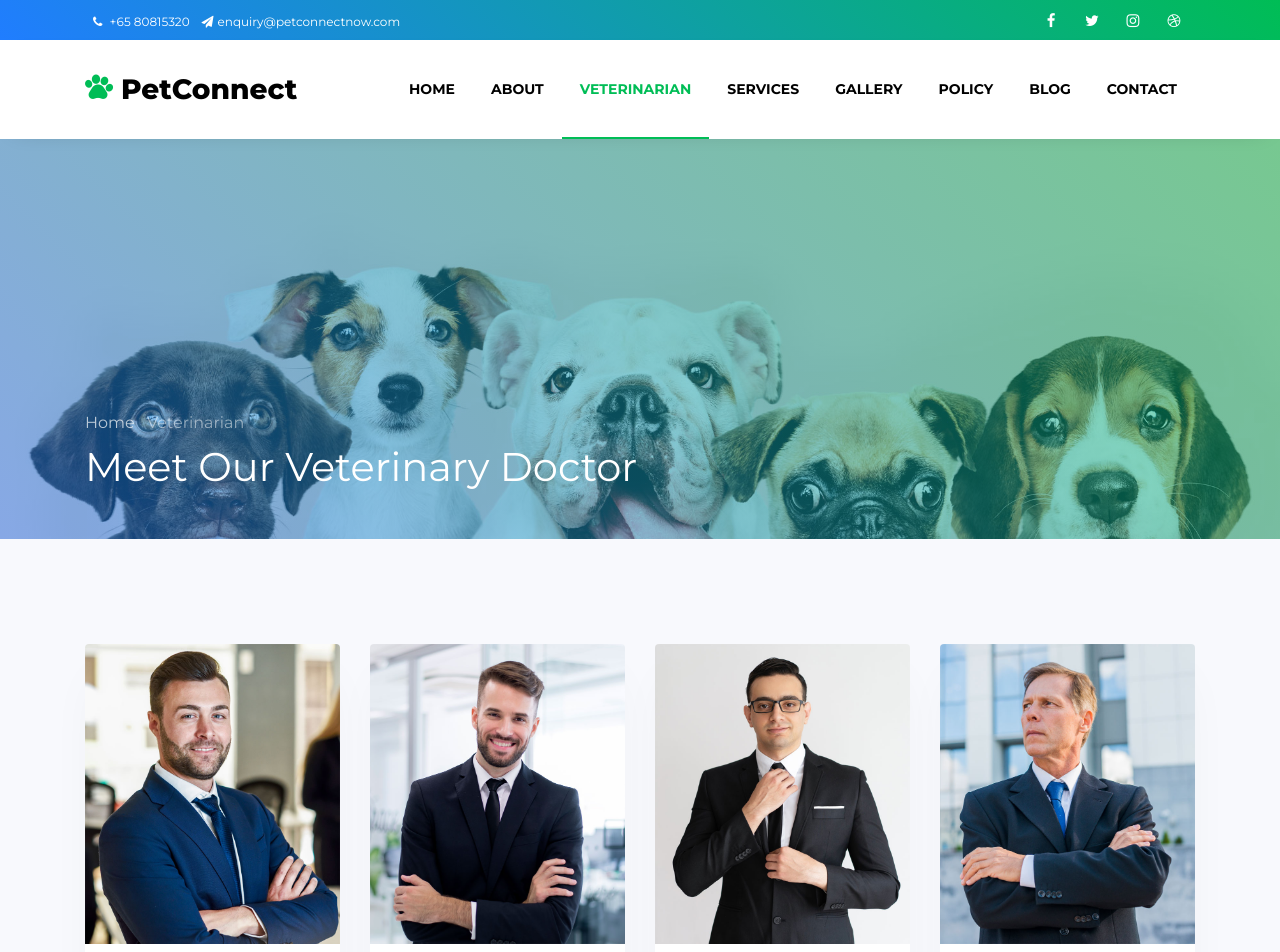
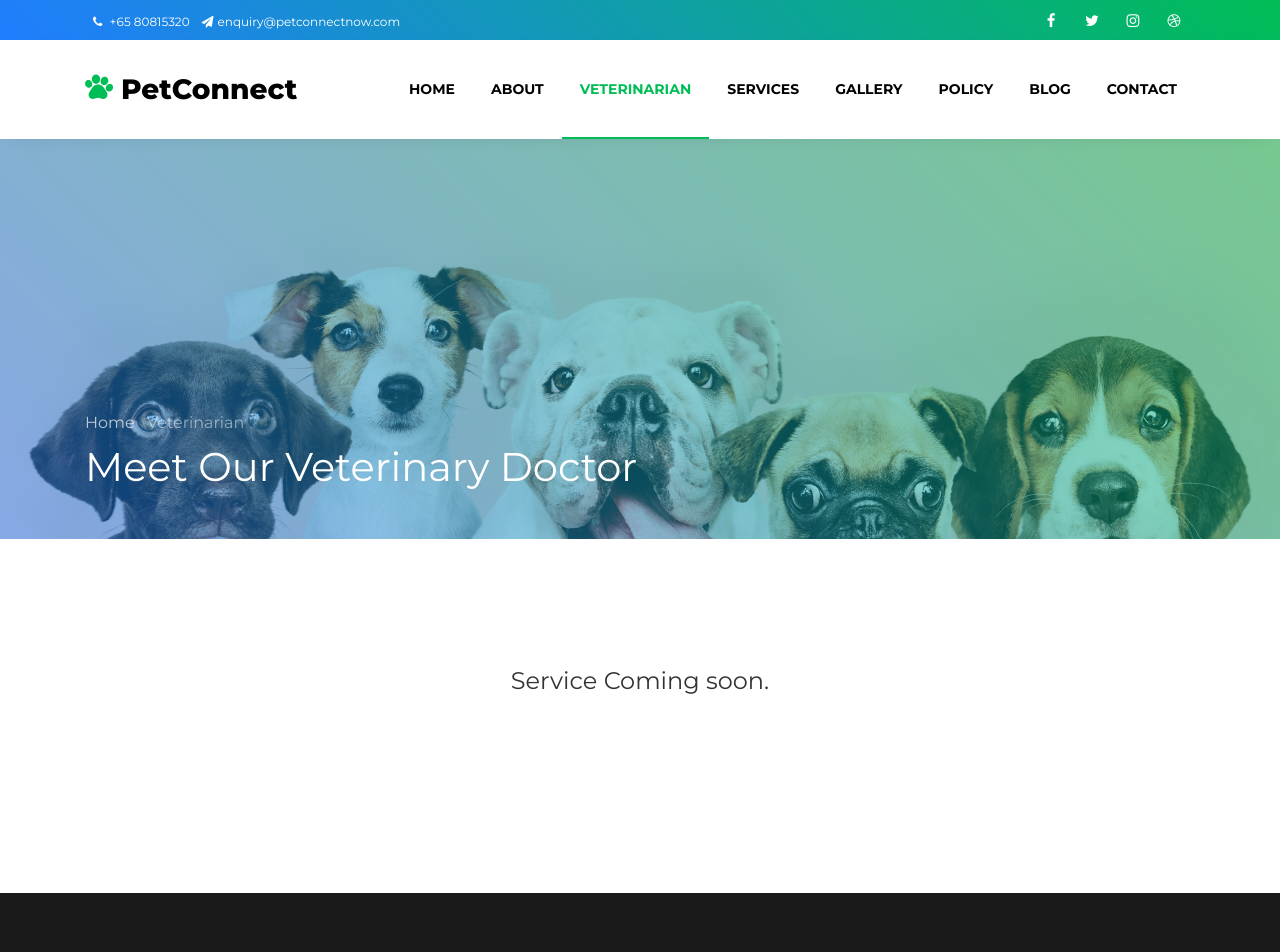
Before and after one commit to cmdevendran/petconnect_website, a plain HTML site: page vet.html in a window 1280 px wide. Shown: the top 952 px of the page. Drawn offline with Linux system fonts and the light colour scheme; some packages are replaced by stand-ins of ours; no server answers; some icons are missing; files whose address does not match are found by name.

Commit message:
fixed the vet html page

```diff
--- a/vet.html
+++ b/vet.html
@@ -78,8 +78,16 @@
         </div>
       </div>
     </section>
+	<section>
+		<div class="text pt-3 px-3 pb-4 text-center" >
+			<br><br><br><br>
+				<h4> Service Coming soon. </h4>
+				<br><br><br><br><br><br>
 
-    <section class="ftco-section bg-light">
+		</div>
+	</section>
+    <!-- commented the mock up veterinary service section
+	<section class="ftco-section bg-light">
 			<div class="container">
 				<div class="row">
 					<div class="col-md-6 col-lg-3 ftco-animate">
@@ -246,7 +254,7 @@
 				</div>
 			</div>
 		</section>
-
+-->
     <footer class="footer">
 			<div class="container">
 				<div class="row">
```
Also changed, not shown: about.html (+2 -2 lines), index.html (+2 -2 lines).
